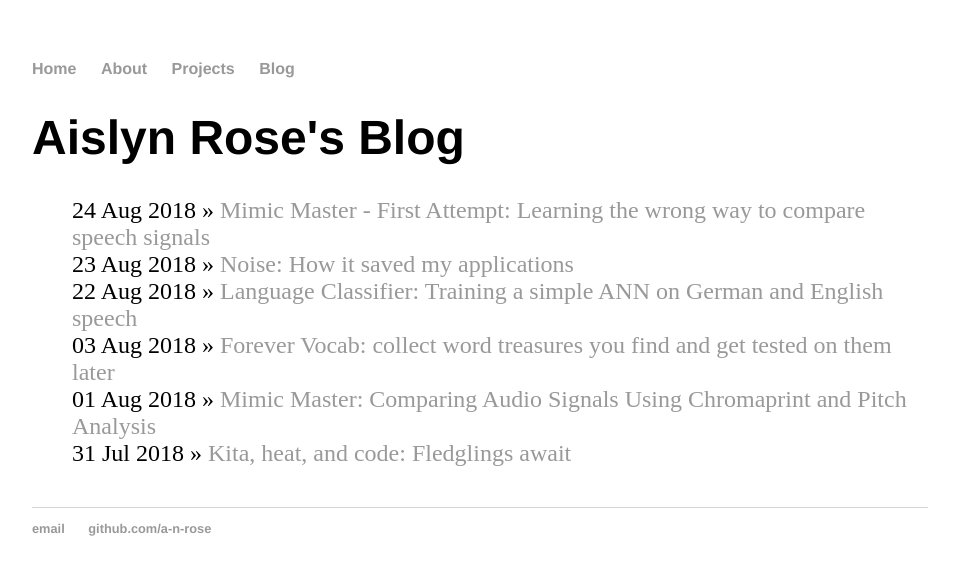
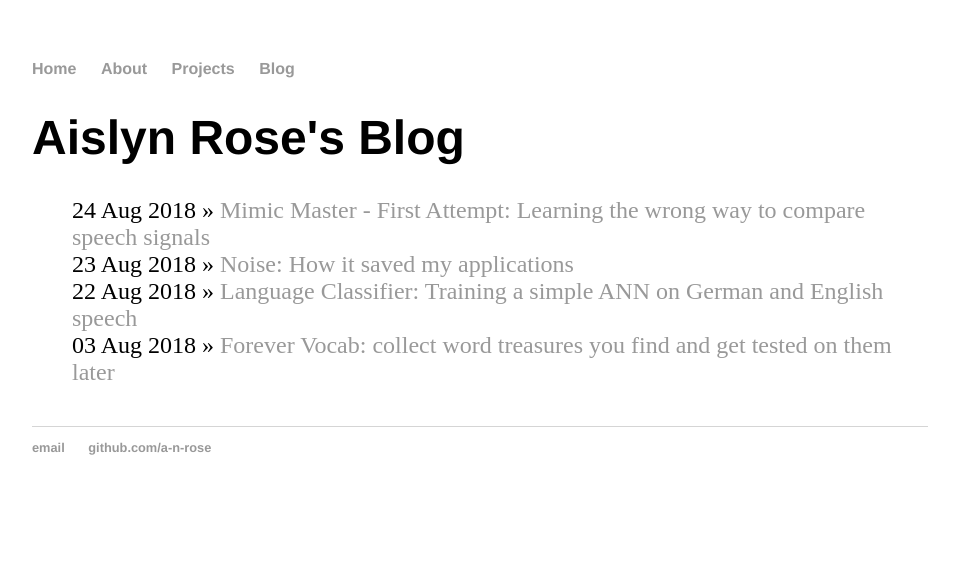
Before and after one commit to a-n-rose/a-n-rose.github.io, a Jekyll site: the page built from blog/index.html, in a window 1280 px wide. Shown: the top 575 px of the page, without its empty margins (160-1119 px from the left). Built offline with Jekyll 4.4.1, drawn with Linux system fonts in a browser that asks for light colours; some of the changed lines change nothing that is shown.

Commit message:
removed irrelevant posts..

````diff
--- a/_posts/2018-07-31-kita-heat-code.md
+++ /dev/null
@@ -1,23 +0,0 @@
----
-layout: post
-title: "Kita, heat, and code: Fledglings await"
-date: 2018-07-31
----
-
-I thought I was a desert person, someone who could handle heat. Due to my everpresent sulkiness since the Berlin daily temperatures began hovering around 35 degrees (95d Fahrenheit), I am facing an identity crisis. I thought I was tougher than this. Another item on the 'self-improvement list': Be less sensitive to heat. I grew up in the desert for heaven's sake. What was all my suffering through cracking and bleeding skin for? Perhaps the dryness distracted me from the heat...
-
-Nonetheless, I hate repeating goals I thought I'd accomplished.
-
-To distract myself from my constant human failures, as well as the heat, let's bring out to the front a goal I most definitely have not failed at (yet... not even attempted, actually): to blog about my projects and my career in software, despite not having a computer science degree and also being a mother. And a woman. To up the frankness levels, I should say "my career in development."
-
-I'm a white American lady, who had divorced parents: a wealthy, well-meaning, clueless father, whom I saw appx 3 times a year, and a struggling, dedicated mother. For several years I offered them the perfunctory resentment that all kids do, I suppose. As a kid I did very well in school and became a mini-star at my local dance school. Anger began boiling up in me, particularly in high school, as I became increasingly aware of the awkward and childish atmosphere adults handled gender relations in the United States (I currently live in Germany, partly due to my experiences back home). Unfortunately, this choice of anger pushed me away from what I really enjoyed: math. I loved math and typing as a kid; I'm confident had I been in a healthier environment, and by this I mean a culture that doesn't doubt its girls of intellect and boys of empathy, I would have come into contact with programming and computer science at an earlier age. But, I didn't. So when it came to college, I wanted to have as few men around me as possible. My dream college was Mount Holyoke. I got in; the fees were too high. So I chose Goucher College, a had-been all female college. Long story short, I let my anger get in the way of what tickles my brain. While Goucher is a good college, it is not known for its IT program and I did not come into contact with programming there.
-
-It took me moving to Germany a year after I graduated, then getting into a master's program set in Germany, Finland, and the Netherlands, called European Masters in Clinical Linguistics. It was during the long, cold, fairy-tale winter in Finland when that computer obsessed professor pushed the dredded code onto us poor linguists. I did not like him for a long time. Until I got the hang of code and saw the power behind it. Then he became one of my favorite professors of my entire education. Because of him, I finally got into touch with what not only makes sense to me, is a total blast and finally fuels my dreams of a career.
-
-That masters program was research-based. While I'm grateful to have completed it, something didn't fit right. That became evident in my decreasing performance: I started out with A's and ended up with a fat C on my thesis, the first C in my life. I knew getting a PhD position with that would not be an easy feat, and considering my visa to stay in Germany counted on that, I was destraught. Looking back, and part of me knew it then too, everything would work out. Thank God I didn't get a PhD position in a field that filled me with angst and dread. Thank God for that C. I met a man who ended up my husband, and eventually the father of my child, who also became my greatest cheerleader, especially in my pursuit of a career growing from my background in clinicical linguistics and branching into tech and math.
-
-When we decided to have our first child, I didn't have a job. Any job I could get with the qualifications I had, was not going to be a job I enjoyed. Instead I used the time to develop my own projects. My first projects included building a website for a family reunion and a name recommender app. These projects inspired me to continue onto others, namely an algorithm that can identify a language spoken (and someday language pathologies) and a game called 'Mimic Master'. I wandered into the world of digital signal processing and voice biometrics, just in time as my daughter entered Kita. (Kita is daycare in Germany, which is *not* the same as daycare in the States. Don't even get me started.)
-
-She is 14 months old, walking and shaking her head 'no' like a pro, and now entering her own social world. My heart warms witnessing every moment. I look back on these past 2 years, through my pregnancy and first year with a baby, and feel so happy for those developments in my life. I am so happy I found a partner willing to believe in me and support his partner not only in following her dreams but discovering those dreams. He has taken parental leave, at times full-time, but for 10 consecutive months part-time, just so I could work on my projects in our local library. I did not earn money for this. This means that we both could build onto our parenting skills and priceless experiences with our daughter as well as our individual careers, however we define them. Because I have had that time learning and coding, I feel that I can hit the road, perhaps not running but at least walking, and make my way into the mesmerizing world of wave analysis and just exploring the world via math and code.
-
-We're 3 weeks into the Eingewohnung (intro to daycare); soon I'll be able to let loose and code again. It's my goal to document all that here in my blog, including the excitement and challenges that come with being a parent while building an alternative career path. That alternative path began in Berlin, Germany. I'm curious to see where it goes from here.
--- a/_posts/2018-08-01-mimic-master.md
+++ /dev/null
@@ -1,367 +0,0 @@
----
-layout: post
-title: "Mimic Master: Comparing Audio Signals Using Chromaprint and Pitch Analysis"
-date: 2018-08-01
----
-
-Ever wanted to improve your animal mimicking skills? Well, you're in the right place. While this is still a work in progress, you can try out the best working version <a href = "https://github.com/a-n-rose/mimic-master-how-well-can-you-mimic">here.</a>
-
-This has been a blast and adventure to build. I have come across several problems, ranging from differencs in microphone quality to detecting speech amidst noise, let alone comparing pitch or prosody of two audio signals.
-
-Any app that records a user remotely has to deal with varying microphone quality and background noise levels. My first challenge was finding a simple way to cancel out whatever background noise a user might have due to those variables.
-
-I attempted to recreate the noise reduction technique Audacity performs very well; I would say I was relatively successful as background noise was removed from the user's mimics, which improved the analysis of their speech. In the game, I started out by testing the user's mic by recording 5 seconds of their background noise. I calculated the spectral power in that recording and subtracted it from all of the user's subsequent mimics.
-
-##### Functions defined (see <a href="https://github.com/a-n-rose/mimic-master-how-well-can-you-mimic">the repository</a> for the entire code):
-```
-import sounddevice as sd
-import librosa
-
-def record_user(duration):
-    fs = 22050
-    user_rec = sd.rec(int(duration*fs),samplerate=fs,channels=1)
-    sd.wait()
-    return(user_rec)
-
-def savewave(filename,samples,sr):
-    librosa.output.write_wav(filename,samples,sr)
-    print("File has been saved")
-    return None
-```
-##### Put those functions to work to get and save background noise:
-```
-duration = 5
-print("\nThis next step will take just {} seconds\n".format(duration))
-background_noise = record_user(duration)
-savewave("backgroundnoise.wav",background_noise,sr=22050)
-
-```
-##### Collect the user's mimic (after playing the target sound, of course):
-```
-user_mimic = record_user(duration_of_target_signal)
-savewave("user_mimic.wav",user_mimic,sr=22050)
-
-```
-##### Calculate the power spectrum of noise and speech after applying <a href="https://en.wikipedia.org/wiki/Short-time_Fourier_transform">Short-time Fourier Transform</a> (STFT). Then subtract noise from the speech signal's STFT:
-```
-def wave2stft(wavefile):
-    y, sr = librosa.load(wavefile)
-    if len(y)%2 != 0:
-        y = y[:-1]
-    stft = librosa.stft(y)
-    stft = np.transpose(stft)
-    return stft, y, sr
-
-def stft2power(stft_matrix):
-    stft = stft_matrix.copy()
-    power = np.abs(stft)**2
-    return(power)
-
-def reduce_noise(noise_powerspectrum_mean,noise_powerspectrum_variance, speech_powerspectrum_row,speech_stft_row):
-    npm = noise_powerspectrum_mean
-    npv = noise_powerspectrum_variance
-    spr = speech_powerspectrum_row
-    stft_r = speech_stft_row.copy()
-    for i in range(len(spr)):
-        if spr[i] <= npm[i] + npv[i]:
-            stft_r[i] = 1e-3
-    return stft_r
-
-
-noise_STFT, noise_samples, noise_samplingrate = wave2stft("backgroundnoise.wav")
-speech_STFT, speech_samples, speech_samplingrate = wave2stft("user_mimic.wav")
-noise_powerspectrum = stft2power(noise_STFT)
-speech_powerspectrum = stft2power(speech_STFT)
-
-import numpy as np
-speech_reducednoise_STFT = np.array([reduce_noise(noise_powerspectrum_mean,noise_powerspectrum_variance,speech_powerspectrum[row],speech_STFT[row]) for row in range(speech_STFT.shape[0])])
-```
-
-##### Save the noise reduced STFT/speech signal to wavefile (to play it and make sure it works).
-```
-def stft2wave(stft,len_origsamp):
-    istft = np.transpose(stft.copy())
-    samples = librosa.istft(istft,length=len_origsamp)
-    return samples
-
-speech_reducednoise = stft2wave(speech_reducednoise_STFT,len(speech_samples))
-savewave("user_mimic_reducednoise.wav",speech_reducednoise,sr=22050)
-```
-
-One way I knew this worked was testing out my game while my vacuuming robot was on, right next to me (I had somehow ignored the little guy - we call him Roby). I was shocked to find basically silent speech recordings! So, needless to say, this game shouldn't be played while vacuuming your apartment.
-
-##### My Mimic with Vacuum in the Background
-![Imgur](https://i.imgur.com/dgrsfSP.png)
-##### My Mimic Post Noise Reduction:
-![Imgur](https://i.imgur.com/XdiJLOD.png)
-###### Visualizations created using <a href="https://www.audacityteam.org/">Adacity</a>
-
-Here is an example of how the noise reduction function ideally works:
-##### Audio Signal of Dove (sound to mimic)
-![Imgur](https://i.imgur.com/9JjFU77.png)
-##### User's Mimic Before Noise Reduction
-![Imgur](https://i.imgur.com/B79OTih.png)
-##### User's Mimic Post Noise Reduction
-![Imgur](https://i.imgur.com/juexi3F.png)
-
-You'll notice that the amplitude of the user's recording is still quite a bit higher than the target recording, despite noise reduction. I confronted this problem by developing a function that matched the volume of the user's recording
-with that of the target recording:
-```
-def matchvol(target_powerspectrum, speech_powerspectrum, speech_stft):
-    tmp = np.max(target_powerspectrum)
-    smp = np.max(speech_powerspectrum)
-    stft = speech_stft.copy()
-    if smp > tmp:
-        mag = tmp/smp
-        stft *= mag
-    return stft
-```
-Now a comparison of the target recording and the preprocessed mimic:
-
-##### Audio Signal of Dove
-![Imgur](https://i.imgur.com/9JjFU77.png)
-##### User's Mimic Post Volume Matching
-![Imgur](https://i.imgur.com/jp24Gf8.png)
-
-Much better, right?
-
-A surprise issue I faced was artifacts in collected audio data: in some of the recordings, artifacts were present in the first milliseconds. Similar patterns were found in the course of this research <a href="https://www.ncbi.nlm.nih.gov/pmc/articles/PMC5426841/pdf/sensors-17-00917.pdf">project.</a> Since I didn't want these influencing analyses, I decided to remove the first few milliseconds of every recording the game took.
-##### Example of Beginning Recording Artifact
-![Imgur](https://i.imgur.com/aeqYaoM.png)
-
-I am currently still working on how to best compare the target sound and the user's mimic. Two different comparison techniques are in the works: 1) Chromaprint and 2) pitch curve analysis. Improvements of these techniques are also in the works. I hope to combine them soon.
-
-For now, I developed a function that identifies 1) if speech is present and 2) where speech begins (usually a mimicker needs a second to start mimicking). By deleting the lack of speech at the beginning of a recording, that seemed to help both techniques measure similarity better.
-```
-def sound_index(rootmeansquare_speech, start = True, rootmeansquare_mean_noise = None):
-    if rootmeansquare_mean_noise == None:
-        rootmeansquare_mean_noise = 1
-    if start == True:
-        side = 1
-        beg = 0
-        end = len(rootmeansquare_speech)
-    else:
-        side = -1
-        beg = len(rootmeansquare_speech)-1
-        end = -1
-    for row in range(beg,end,side):
-        if rootmeansquare_speech[row] > rootmeansquare_mean_noise:
-            if suspended_energy(rootmeansquare_speech,row,rootmeansquare_mean_noise,start=start):
-                if start==True:
-                    #to catch plosive sounds
-                    while row >= 0:
-                        row -= 1
-                        row -= 1
-                        if row < 0:
-                            row = 0
-                        break
-                    return row,True
-                else:
-                    #to catch quiet consonant endings
-                    while row <= len(rootmeansquare_speech):
-                        row += 1
-                        row += 1
-                        if row > len(rootmeansquare_speech):
-                            row = len(rootmeansquare_speech)
-                        break
-                    return row,True
-    else:
-        print("No speech detected.")
-    return beg,False
-
-def get_energy(stft_matrix):
-    #stft.shape[1] == bandwidths/frequencies
-    #stft.shape[0] pertains to the time domain
-    rms_list = [np.sqrt(sum(np.abs(stft_matrix[row])**2)/stft_matrix.shape[1]) for row in range(len(stft_matrix))]
-    return rms_list
-
-speech_energy = get_energy(speech_reducednoise_STFT)
-voice_start,voice = sound_index(speech_energy,start=True,,start=True,rootmeansquare_mean_noise=noise_energy_mean)
-if voice:
-    start = voice_start/len(speech_energy)
-    start_time = (len(speech_samples)*start)/speech_samplingrate
-    speech_reducednoise_STFT = speech_reducednoise_STFT[voice_start:]
-    voicestart_samp = stft2wave(speech_reducednoise_STFT,len(speech_samples))
-    date = get_date()
-    savewave('./processed_recordings/rednoise_speechstart_{}.wav'.format(date),voicestart_samp,sr)
-    print('Removed silence from beginning of recording. File saved.')
-```
-Alrighty. All together this is what the game does:
-
-It records a little bit to collect the user's background noise. Here's what my quiet apartment sounds like recorded by my computer:
-
-##### Collects User's Background Noise
-![Imgur](https://i.imgur.com/jxT78f9.png)
-
-Next it plays a sound for the user to mimic. This time it's a lion roaring:
-
-##### Lion Roaring
-![Imgur](https://i.imgur.com/rSOUomD.png)
-
-Once that plays, the application records the user mimicking that sound. Here's me roaring.
-
-##### Aislyn Roaring
-![Imgur](https://i.imgur.com/QqUBKsf.png)
-
-Aaaaaaaah! That looks horrible. Now the preprocessing steps get to work.
-
-##### Subtract background noise from user's mimic
-![Imgur](https://i.imgur.com/k1bwnAF.png)
-##### Remove the beginning silence
-![Imgur](https://i.imgur.com/OWkNr4E.png)
-##### And match the volume to that of the roaring lion
-![Imgur](https://i.imgur.com/ecnm6rB.png)
-
-As you can see, it's still not perfect; there are still artefacts towards the ends of recordings, which I need to take care of (I will, I will). But these steps have helped the game to measure similarity somewhat.
-
-Take this Lion series as an example. When comparing the acoustic fingerprint similarity of these, the mimic that underwent all of the preprocessing steps got a higher similarity score.
-
-```
-Similarity score of the Lion_Original and the Lion Original: 100
-Similarity score of the Mimic1 and the Lion Original: 45
-Similarity score of the Mimic2 and the Lion Original: 45
-Similarity score of the Mimic3 and the Lion Original: 46
-Similarity score of the Mimic4 and the Lion Original: 47
-
-```
-
-#### Acoustic Fingerprints:
-##### Lion Roaring
-![Imgur](https://i.imgur.com/0rSEH33.png)
-##### Aislyn Roaring - volume matched, beginning silence removed, and noise reduction
-![Aislyn Roaring: noise reduced, beginning silence removed, volume matched](https://i.imgur.com/mPWqSHv.png)
-###### I'm not going to bore you with the other fingerprints - they all looked very similar. This one was the one that got the best score. Note: the mimic fingerprint is a bit wider due to the longer length. The mimics were 1 second longer than the original sound to account for user response delay.
-
-The fingerprints and their scores were achieved with the following code (original
-<a href="https://yohanes.gultom.me/2018/03/24/simple-music-fingerprinting-using-chromaprint-in-python/">source</a>):
-
-```
-import acoustid
-import chromaprint
-
-lion_original = 'lion_roar.wav'
-lion_mimic = 'aislyn_roar.wav'
-lionmimic_post_noisereduction = 'aislyn_roar_noise_reduction.wav'
-lionmimic_post_speechstart = 'aislyn_roar_speech_start.wav'
-lionmimic_post_volumematch = 'aislyn_roar_volume_matched.wav'
-
-waves2compare = [lion_original,lion_mimic,lionmimic_post_noisereduction,lionmimic_post_speechstart,lionmimic_post_volumematch]
-labels = ['Lion_Original','Mimic1','Mimic2','Mimic3','Mimic4']
-
-#collect fingerprints
-fingerprints = []
-fp_encodings = []
-for wave in waves2compare:
-    _,fingerprint_encoded = acoustid.fingerprint_file(wave)
-    fingerprint, _ = chromaprint.decode_fingerprint(fingerprint_encoded)
-    fingerprints.append(fingerprint)
-
-import numpy as np
-import matplotlib.pyplot as plt
-#visualize fingerprints and save to .png
-for j in range(len(fingerprints)):
-    fig = plt.figure()
-    bitmap = np.transpose(np.array([[b == '1' for b in list('{:32b}'.format(i & 0xffffffff))] for i in fingerprints[j]]))
-    plt.imshow(bitmap)
-    fig.savefig('fingerprint_{}.png'.format(labels[j]))
-
-from fuzzywuzzy import fuzz
-
-scores = [fuzz.ratio(fp,fingerprints[0]) for fp in fingerprints]
-
-for i in range(len(scores)):
-    print("Similarity score of the {} and the Lion Original: {}".format(labels[i],scores[i]))
-```
-
-If we look at how the pitch curve analysis works, the problem will make itself quite apparent. For now I am comparing the area underneath the pitch curves. I knew that this wouldn't be perfect but it was the quickest solution I could come up with. Basically, I collected pitch values with librosa's piptrack module, then took their means, and finally square roots of their means (graphed below). This made large jumps in the pitch curve less influential of the general pattern of the sound.
-
-Let's first compare the pitch curves of the lion and my mimic:
-##### Pitch Curve: Lion Roar
-![Imgur](https://i.imgur.com/AkGi9E4.png)
-##### Pitch Curve: Lion Mimic (unprocessed)
-![Imgur](https://i.imgur.com/qrsty5C.png)
-##### Pitch Curve: Lion Mimic (preprocessed)
-![Imgur](https://i.imgur.com/DGNUcHZ.png)
-
-Now for comparison, the pitch curves of a cute meowing cat and me sounding ridiculous:
-##### Pitch Curve: Cute Cat
-![Imgur](https://i.imgur.com/QCdEBRm.png)
-##### Pitch Curve: Cat Mimic (unprocessed)
-![Imgur](https://i.imgur.com/kcFeGn4.png)
-##### Pitch Curve: Cat Mimic (preprocessed)
-![Imgur](https://i.imgur.com/ikMwOAC.png)
-
-I would say I mimicked the cat better then the lion. Well, according to the pitch curve analysis, it wasn't by a long shot.
-
-From -1 to 1, I scored a 0.59 on my lion mimic, and only a -0.49 on my cat mimic.
-
-That's because if the curves aren't perfectly lined up, the area cancels out. So.... ya. I'm working on that. Below is the code used to reach these values:
-```
-import librosa
-import numpy as np
-import matplotlib.pyplot as plt
-
-def get_pitch_mean(matrix_pitches):
-    p = matrix_pitches.copy()
-    p_mean = [np.mean(p[:,time_unit]) for time_unit in range(p.shape[1])]
-    p_mean = np.transpose(p_mean)
-    #remove beginning artifacts:
-    pmean = p_mean[int(len(p_mean)*0.07):]
-    return pmean
-
-def pitch_sqrt(pitch_mean):
-    psqrt = np.sqrt(pitch_mean)
-    return psqrt
-
-def get_pitch(wavefile):
-    y, sr = librosa.load(wavefile)
-    if len(y)%2 != 0:
-        y = y[:-1]
-    pitches,mag = librosa.piptrack(y=y,sr=sr)
-    return pitches,mag
-
-animal_original = 'cat_meow.wav'
-animal_mimic = 'aislyn_meow.wav'
-animalmimic_post_noisereduction = 'aislyn_roar_noise_reduction.wav'
-animalmimic_post_speechstart = 'aislyn_roar_speech_start.wav'
-animalmimic_post_volumematch = 'aislyn_roar_volume_matched.wav'
-
-animal_type = 'cat'
-labels = ['original_sound_{}'.format(animal_type),'mimic1_{}'.format(animal_type),'mimic2_{}'.format(animal_type),'mimic3_{}'.format(animal_type),'mimic4_{}'.format(animal_type)]
-
-waves_list = [animal_original,animal_mimic,animalmimic_post_noisereduction,animalmimic_post_speechstart,animalmimic_post_volumematch]
-
-pitches = [get_pitch(wave) for wave in waves_list]
-pitch_means = [get_pitch_mean(pitch[0]) for pitch in pitches]
-pitch_means_sqrts = [pitch_sqrt(mean) for mean in pitch_means]
-
-for j in range(len(pitch_means_sqrts)):
-    fig = plt.figure()
-    plt.plot(pitch_means_sqrts[j])
-    fig.savefig('pitchcurve_{}.png'.format(labels[j]))
-
-def compare_sim(pitch_mean1, pitch_mean2):
-    pm1 = pitch_mean1.copy()
-    pm2 = pitch_mean2.copy()
-    if len(pm1) != len(pm2):
-        index_min = np.argmin([len(pm1),len(pm2)])
-        if index_min > 0:
-            pm1 = pm1[:len(pm2)]
-        else:
-            pm2 = pm2[:len(pm1)]
-    corrmatrix = np.corrcoef(pm1,pm2)
-    return(corrmatrix)
-
-pitch_sim = [compare_sim(sqrt,pitch_means_sqrts[0]) for sqrt in pitch_means_sqrts]
-for i in range(len(pitch_sim)):
-    print("Similarity of pitch curve between the original sound and {}: {}".format(labels[i],pitch_sim[i][0][1]))
-
-```
-
-Other methods of similarity such as <a href="https://stackoverflow.com/questions/21647120/how-to-use-the-cross-spectral-density-to-calculate-the-phase-shift-of-two-relate">cross-spectral density</a> or <a href="https://perso.limsi.fr/mareuil/publi/IS110831.pdf">Dynamic Time Warping</a> need to be implemented perhaps instead.
-
-This was a bit long-winded but I hope it was a little enlightening, the turmoil I've gone through in developing what seemed such a simple game.
-
-
-### Articles or Resources I found helpful:
-* Easy visualization and comparison of Chromaprint <a href="https://yohanes.gultom.me/2018/03/24/simple-music-fingerprinting-using-chromaprint-in-python/">fingerprints</a>.
--- a/projects/index.html
+++ b/projects/index.html
@@ -14,7 +14,7 @@ title: Aislyn's Projects
 					<li>A follow-up project will be to identify features of language pathology via a mobile recording device</li>
 					</ul>
 
-				<li><a href="/2018/08/01/mimic-master.html">Mimic Master</a></li>
+				<li><a href="/2018/08/24/2018-08-24-mimic-master-pitchcurve-vs-fingerprint.html">Mimic Master</a></li>
 
 				<ul class="project_description">
 					<li>A game that tests your mimicking skills: it plays a sound and the user mimics it, or tries. If the user can collect enough points, they will be deemed 'Mimic Master!'</li>
````
